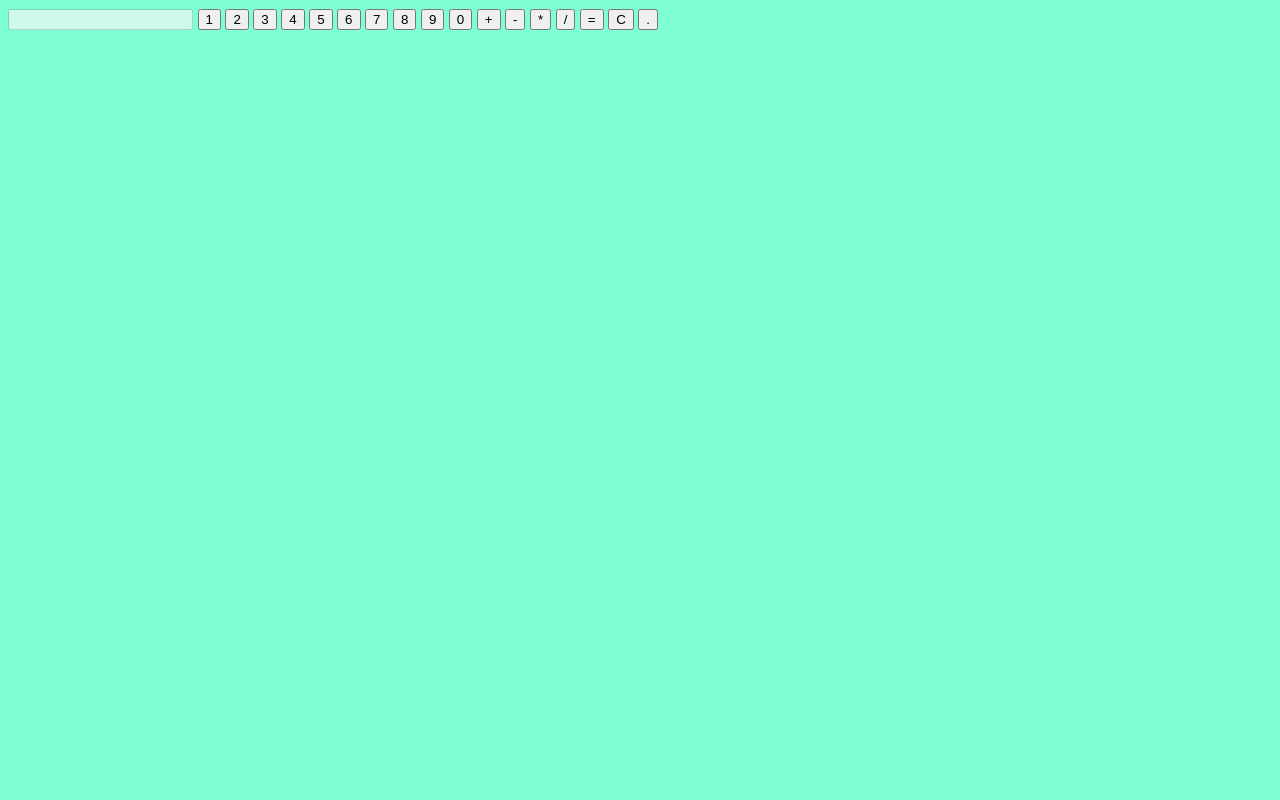
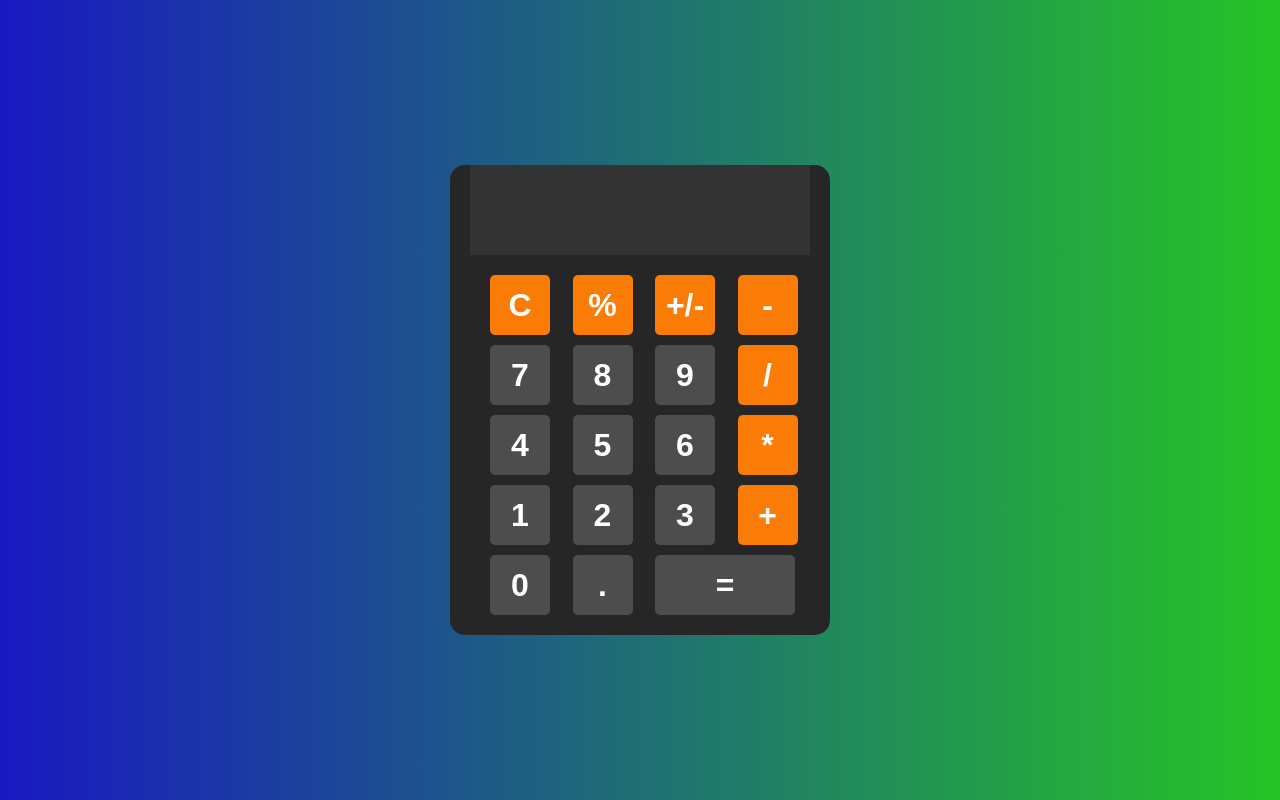
Before and after one commit to NkanyisoMz/Calculator, a plain HTML site: page index.html in a window 1280 px wide. Drawn offline with Linux system fonts and the light colour scheme.

Commit message:
Calculator completed

```diff
--- a/index.html
+++ b/index.html
@@ -9,23 +9,30 @@
 <body>
     <div id="calculator">
         <input type="text" id="display" disabled>
-        <button onclick="appendNumber('1')">1</button>
-        <button onclick="appendNumber('2')">2</button>
-        <button onclick="appendNumber('3')">3</button>
-        <button onclick="appendNumber('4')">4</button>
-        <button onclick="appendNumber('5')">5</button>
-        <button onclick="appendNumber('6')">6</button>
-        <button onclick="appendNumber('7')">7</button>
-        <button onclick="appendNumber('8')">8</button>
-        <button onclick="appendNumber('9')">9</button>
-        <button onclick="appendNumber('0')">0</button>
-        <button onclick="selectOperation(add)">+</button>
-        <button onclick="selectOperation(subtract)">-</button>
-        <button onclick="selectOperation(multiply)">*</button>
-        <button onclick="selectOperation(divide)">/</button>
-        <button onclick="calculate()">=</button>
-        <button onclick="clearDisplay()">C</button>
-        <button onclick="appendNumber('.')">.</button>
+        <div id="keys">
+
+            <button onclick="clearDisplay()" class="operator">C</button>
+            <button onclick="percentage()" class="operator">%</button>
+            <button onclick="negate()" class="operator">+/-</button>
+            <button onclick="selectOperation(subtract)" class="operator">-</button>
+            <button onclick="appendNumber('7')">7</button>
+            <button onclick="appendNumber('8')">8</button>
+            <button onclick="appendNumber('9')">9</button>
+            <button onclick="selectOperation(divide)" class="operator">/</button>
+            <button onclick="appendNumber('4')">4</button>
+            <button onclick="appendNumber('5')">5</button>
+            <button onclick="appendNumber('6')">6</button>
+            <button onclick="selectOperation(multiply)" class="operator">*</button>
+            <button onclick="appendNumber('1')">1</button>
+            <button onclick="appendNumber('2')">2</button>
+            <button onclick="appendNumber('3')">3</button>
+            <button onclick="selectOperation(add)" class="operator">+</button>
+            <button onclick="appendNumber('0')">0</button>
+            <button onclick="appendNumber('.')">.</button>
+            <button onclick="calculate()" id="equals">=</button>
+
+        </div>
+
     </div>
     <script src="script.js"></script>
 
--- a/script.js
+++ b/script.js
@@ -79,3 +79,23 @@ function divide(x, y) {
         return "Cannot divide by zero!";
     }
 }
+
+function percentage() {
+    if (currentInput !== '') {
+        currentInput = String(parseFloat(currentInput) / 100);
+        updateDisplay();
+    }
+}
+
+
+function negate() {
+    if (currentInput !== '') {
+        // If the current input is the first number in an expression or starts with a negative sign
+        if (result === null && operation === null || currentInput.startsWith('-')) {
+            currentInput = String(parseFloat(currentInput) * -1);
+        } else {
+            currentInput = '-' + currentInput;
+        }
+        updateDisplay();
+    }
+}
--- a/style.css
+++ b/style.css
@@ -1,38 +1,71 @@
 body{
-    font-size: large;
-    font-weight: 700;
-    background-color: aquamarine;
-
-
-}
-#container{
-    width: 300px;
-    height: 450px;
-    padding: 20%;
-    border-radius: 8px;
+    margin: 0;
+    display: flex;
+    justify-content: center;
+    align-items: center;
+    height: 100vh;
+    background: linear-gradient(to right, rgb(25, 25, 194), rgb(38, 196, 38));
 
 
 
 }
-#screen{
-    height: 80px;
-    border: 3px solid black;
-    background-color: aliceblue;
+#calculator{
+    font-family: Arial, Helvetica, sans-serif;
+    background-color: hsl(0, 0%, 15%);
+    border-radius: 15px;
+    max-width: 360px;
+    overflow: hidden;
+    padding-left: 20px;
+
 }
-#buttons{
-    display: flex;
-    text-align: center;
-    border: 4px solid black;
-    flex-wrap: wrap;
-    background-color: antiquewhite;
-    /*width: 25%;*/
+#display{
+     width: 90%;
+     padding: 8px;
+     font-size: 4rem;
+     text-align: right;
+     border: none;
+     background-color: hsl(0, 0%, 20%);
+}
+#keys{
+    display: grid;
+    grid-template-columns: repeat(4, 1fr);
+    gap: 10px;
+    padding: 20px;
+}
+button{
+    width: 60px;
+    height: 60px;
+    border-radius: 5px;
+    border: none;
+    background-color: hsl(0, 0%, 30%);
+    color: white;
+    font-size: 2rem;
+    font-weight: bold;
+    cursor: pointer;
 
 }
 
-.button{
-    border: 2px solid black;
-    padding: 20px;
-    margin: 5px;
-
+button:hover{
+    background-color: hsl(0, 0%, 40%);
 
 }
+button:active{
+    background-color: hsl(0, 0%, 50%);
+}
+
+.operator{
+    background-color: hsl(29, 96%, 50%);
+
+}
+.operator:hover{
+    background-color: hsl(29, 96%, 60%);
+}
+
+.operator:active{
+    background-color: hsl(29, 96%, 70%);
+}
+
+#equals {
+    grid-column: span 2;
+    width: 140px;
+}
```
